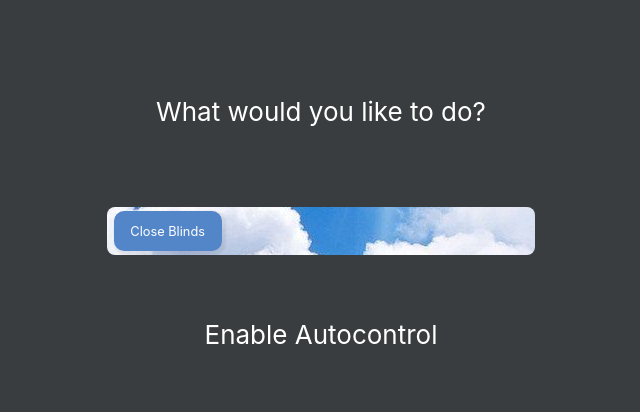
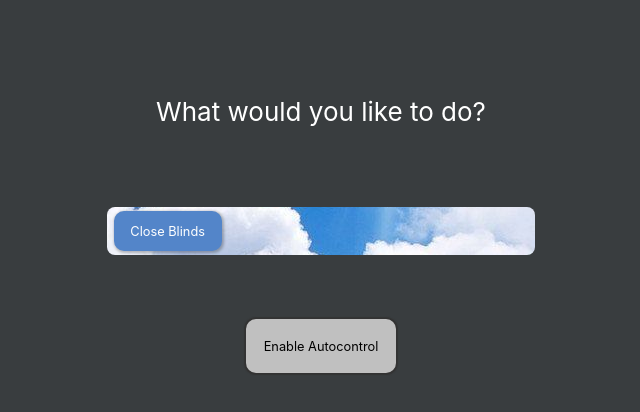
Before and after one commit to achelm12/my-app, a React (Create React App) app: page / in a window 1280 px wide. Shown: the top 412 px of the page, without its empty margins (319-959 px from the left). Built offline with nearby package versions, Linux system fonts and the light colour scheme.

Commit message:
Button CSS changes

```diff
--- a/src/Button.css
+++ b/src/Button.css
@@ -0,0 +1,38 @@
+.autocontroloff{
+  height: 2rem;
+  width: 8rem;
+  background: #C0C0C0;
+  color: #000000;
+  border-radius: 10px;
+  border: 0.7rem solid #C0C0C0;
+  font-size: 0.8rem;
+  display: flex;
+  align-items: center;
+  justify-content: center;
+  box-shadow: 0px 0px 1px 2px #333333;
+}
+.autocontroloff:hover{
+  background-color: #B3B3B3;
+  border: 0.7rem solid #B3B3B3;
+  cursor: pointer;
+  box-shadow: 0px 0px 6px 2px #333333;
+}
+.autocontrolon{
+  height: 2rem;
+  width: 8rem;
+  background: #000000;
+  color: #C0C0C0;
+  border-radius: 10px;
+  border: 0.7rem solid #000000;
+  font-size: 0.8rem;
+  display: flex;
+  align-items: center;
+  justify-content: center;
+  box-shadow: 0px 0px 1px 2px #222222;
+}
+.autocontrolon:hover{
+  background-color: #111111;
+  border: 0.7rem solid #111111;
+  cursor: pointer;
+  box-shadow: 0px 0px 6px 2px #222222;
+}
--- a/src/SlidingButton.css
+++ b/src/SlidingButton.css
@@ -37,10 +37,12 @@
   display: flex;
   align-items: center;
   justify-content: center;
-  box-shadow: 1px 1px 1px 1px #FFFFFF11;
+  box-shadow: 1px 1px 3px 1px #88888844;
 }
 .nightbutton:hover{
   cursor:pointer;
+  background: #272E38;
+  border: 0.7rem solid #272E38;
 }
 .daybutton{
   transition: right 0.5s, background 0.5s, border 0.5s;
@@ -55,9 +57,11 @@
   display: flex;
   align-items: center;
   justify-content: center;
-  box-shadow: 2px 2px 2px 2px #00000011;
+  box-shadow: 1px 1px 3px 1px #00000044;
 
 }
 .daybutton:hover{
   cursor:pointer;
+  background: #4B7DC1;
+  border: 0.7rem solid #4B7DC1;
 }
```
